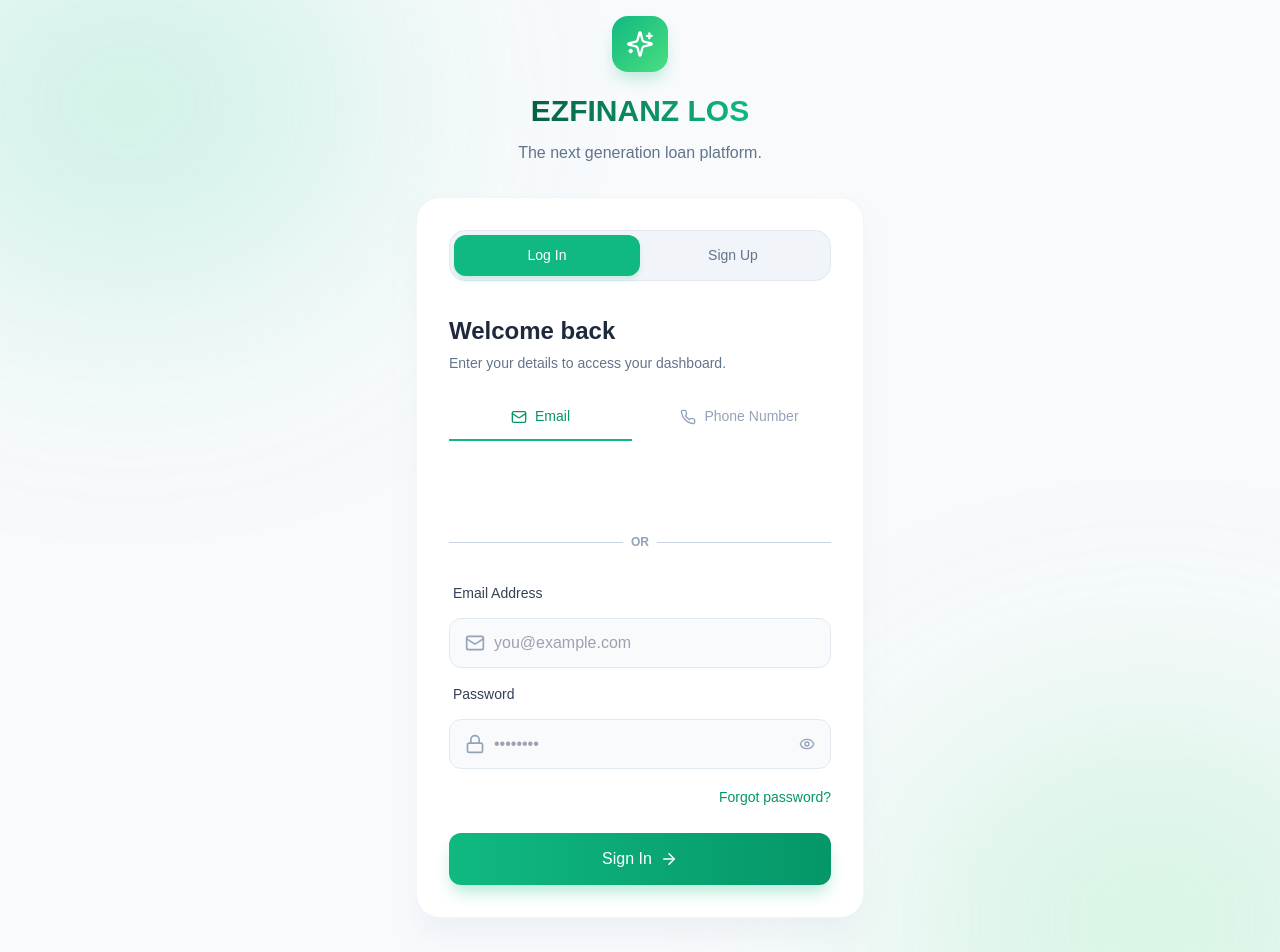
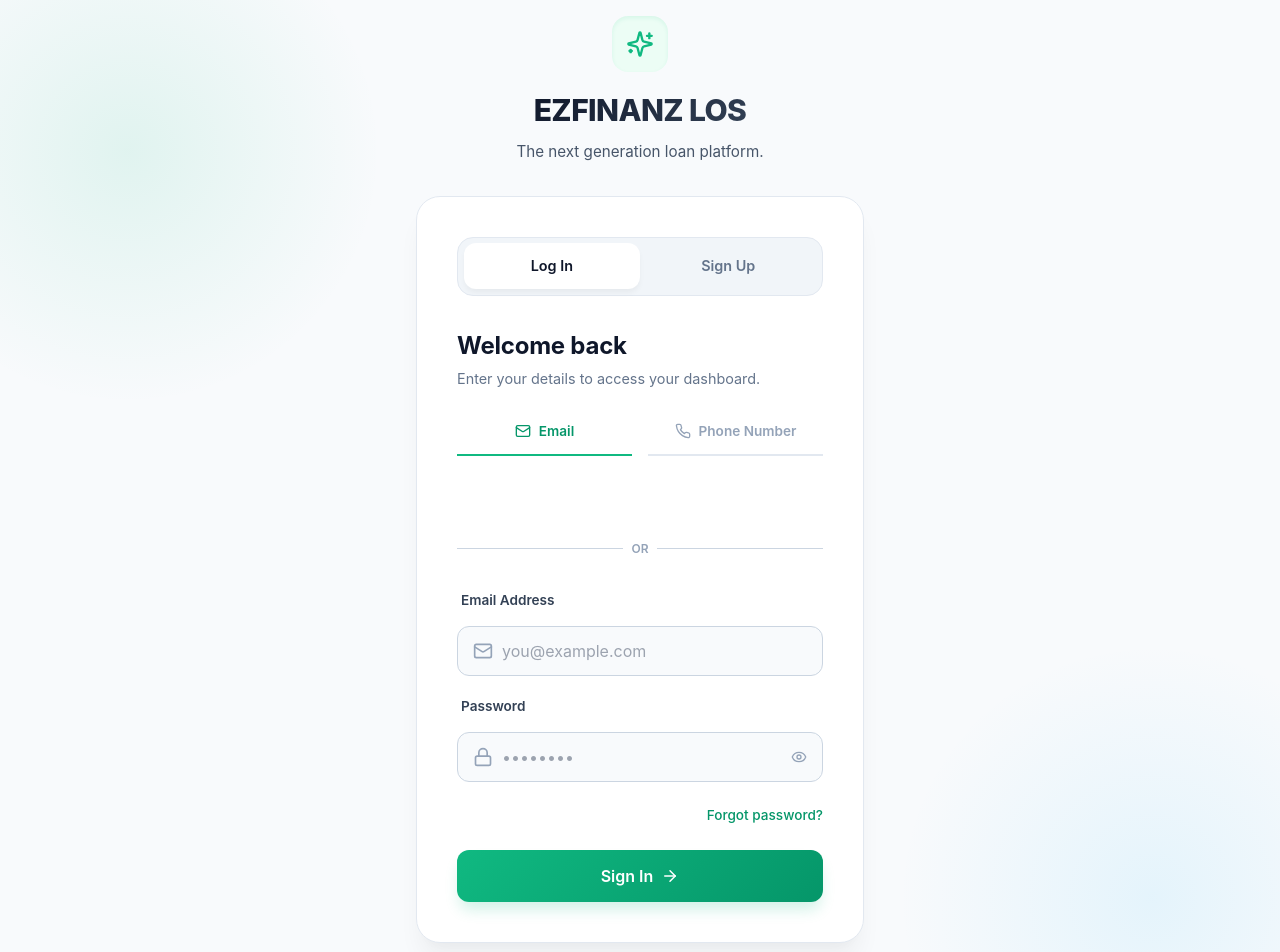
Before and after one commit to vishnu-balineni/ezfinanz-loan-origination-system, a React (Vite) app: page /auth in a window 1280 px wide. Shown: the top 952 px of the page. Built offline with nearby package versions, Linux system fonts and the light colour scheme.

Commit message:
Loginpage changes

```diff
--- a/src/pages/AuthPage.css
+++ b/src/pages/AuthPage.css
@@ -5,8 +5,8 @@
     align-items: center;
     justify-content: center;
     padding: 1rem 2rem;
-    font-family: sans-serif;
-    color: #1e293b;
+    font-family: 'Inter', sans-serif;
+    color: #0f172a;
     position: relative;
     overflow: hidden;
 }
@@ -15,24 +15,24 @@
     position: absolute;
     top: -10%;
     left: -10%;
-    width: 40%;
-    height: 40%;
+    width: 40vw;
+    height: 40vw;
     border-radius: 50%;
-    background-color: rgba(52, 211, 153, 0.2);
-    filter: blur(120px);
+    background: radial-gradient(circle, rgba(16, 185, 129, 0.1) 0%, rgba(255, 255, 255, 0) 70%);
     pointer-events: none;
+    z-index: 1;
 }
 
 .auth-ambient-glow-2 {
     position: absolute;
     bottom: -10%;
     right: -10%;
-    width: 40%;
-    height: 40%;
+    width: 40vw;
+    height: 40vw;
     border-radius: 50%;
-    background-color: rgba(74, 222, 128, 0.2);
-    filter: blur(120px);
+    background: radial-gradient(circle, rgba(56, 189, 248, 0.1) 0%, rgba(255, 255, 255, 0) 70%);
     pointer-events: none;
+    z-index: 1;
 }
 
 .auth-content-wrapper {
@@ -40,6 +40,7 @@
     max-width: 28rem;
     position: relative;
     z-index: 10;
+    animation: fadeUp 0.6s ease-out forwards;
 }
 
 .auth-brand-header {
@@ -53,46 +54,46 @@
 .auth-logo-box {
     width: 3.5rem;
     height: 3.5rem;
-    background: linear-gradient(to bottom right, #10b981, #4ade80);
+    background: #ecfdf5;
     border-radius: 1rem;
     display: flex;
     align-items: center;
     justify-content: center;
     margin-bottom: 1rem;
-    box-shadow: 0 10px 15px -3px rgba(16, 185, 129, 0.25);
-}
-
-.auth-logo-box svg {
-    color: white;
+    box-shadow: inset 0 2px 4px rgba(16, 185, 129, 0.1);
+    color: #10b981;
 }
 
 .auth-title {
     font-size: 1.875rem;
-    font-weight: 700;
-    background: linear-gradient(to right, #065f46, #10b981);
+    font-weight: 800;
+    background: linear-gradient(135deg, #0f172a 0%, #334155 100%);
+    background-clip: text;
     -webkit-background-clip: text;
     -webkit-text-fill-color: transparent;
     margin: 0;
+    letter-spacing: -0.02em;
 }
 
 .auth-subtitle {
-    color: #64748b;
+    color: #475569;
+    font-size: 0.95rem;
     margin-top: 0.5rem;
 }
 
 .auth-card {
     background-color: white;
-    border: 1px solid #f1f5f9;
-    padding: 2rem;
+    border: 1px solid #e2e8f0;
+    padding: 2.5rem;
     border-radius: 1.5rem;
-    box-shadow: 0 20px 25px -5px rgba(226, 232, 240, 0.5);
+    box-shadow: 0 20px 25px -5px rgba(0, 0, 0, 0.05), 0 10px 10px -5px rgba(0, 0, 0, 0.02);
     transition: all 0.3s;
 }
 
 .auth-main-toggle {
     display: flex;
     background-color: #f1f5f9;
-    padding: 0.25rem;
+    padding: 0.35rem;
     border-radius: 1rem;
     margin-bottom: 2rem;
     border: 1px solid #e2e8f0;
@@ -100,20 +101,20 @@
 
 .auth-toggle-btn {
     flex: 1;
-    padding: 0.625rem 0;
+    padding: 0.75rem 0;
     border-radius: 0.75rem;
-    font-size: 0.875rem;
-    font-weight: 500;
-    transition: all 0.5s ease-in-out;
+    font-size: 0.9rem;
+    font-weight: 600;
+    transition: all 0.3s ease-in-out;
     border: none;
     cursor: pointer;
     background: transparent;
 }
 
 .auth-toggle-btn.active {
-    background-color: #10b981;
-    color: white;
-    box-shadow: 0 4px 6px -1px rgba(16, 185, 129, 0.2);
+    background-color: white;
+    color: #0f172a;
+    box-shadow: 0 4px 6px -1px rgba(0, 0, 0, 0.05);
 }
 
 .auth-toggle-btn.inactive {
@@ -122,18 +123,18 @@
 
 .auth-toggle-btn.inactive:hover {
     color: #334155;
-    background-color: rgba(226, 232, 240, 0.5);
 }
 
 .auth-header-text h2 {
     font-size: 1.5rem;
-    font-weight: 600;
+    font-weight: 700;
     margin: 0 0 0.25rem 0;
-    color: #1e293b;
+    color: #0f172a;
+    letter-spacing: -0.01em;
 }
 
 .auth-header-text p {
-    font-size: 0.875rem;
+    font-size: 0.9rem;
     color: #64748b;
     margin: 0 0 2rem 0;
 }
@@ -141,7 +142,7 @@
 .auth-method-tabs {
     display: flex;
     gap: 1rem;
-    margin-bottom: 2rem;
+    margin-bottom: 1.5rem;
 }
 
 .auth-tab-btn {
@@ -151,13 +152,13 @@
     gap: 0.5rem;
     flex: 1;
     padding-bottom: 0.75rem;
-    font-size: 0.875rem;
-    font-weight: 500;
+    font-size: 0.85rem;
+    font-weight: 600;
     border: none;
-    border-bottom: 2px solid transparent;
+    border-bottom: 2px solid #e2e8f0;
     background: transparent;
     cursor: pointer;
-    transition: colors 0.3s;
+    transition: all 0.3s;
     color: #94a3b8;
 }
 
@@ -171,16 +172,16 @@
 }
 
 .form-group {
-    margin-bottom: 1rem;
+    margin-bottom: 1.25rem;
 }
 
 .form-group label {
     display: block;
-    font-size: 0.875rem;
-    font-weight: 500;
+    font-size: 0.85rem;
+    font-weight: 600;
     color: #334155;
     margin-left: 0.25rem;
-    margin-bottom: 0.375rem;
+    margin-bottom: 0.5rem;
 }
 
 .input-wrapper {
@@ -205,9 +206,9 @@
     width: 100%;
     padding: 0.75rem 1rem 0.75rem 2.75rem;
     background-color: #f8fafc;
-    border: 1px solid #e2e8f0;
+    border: 1px solid #cbd5e1;
     border-radius: 0.75rem;
-    color: #1e293b;
+    color: #0f172a;
     font-size: 1rem;
     outline: none;
     box-sizing: border-box;
@@ -215,8 +216,9 @@
 }
 
 .auth-input:focus {
-    box-shadow: 0 0 0 2px rgba(16, 185, 129, 0.3);
+    box-shadow: 0 0 0 3px rgba(16, 185, 129, 0.15);
     border-color: #10b981;
+    background-color: white;
 }
 
 .password-toggle {
@@ -239,23 +241,25 @@
     width: 100%;
     margin-top: 1.5rem;
     padding: 0.875rem;
-    background: linear-gradient(to right, #10b981, #059669);
+    background: linear-gradient(135deg, #10b981 0%, #059669 100%);
     color: white;
-    font-weight: 500;
+    font-weight: 600;
     border: none;
     border-radius: 0.75rem;
-    box-shadow: 0 10px 15px -3px rgba(16, 185, 129, 0.3);
+    box-shadow: 0 10px 15px -3px rgba(16, 185, 129, 0.2);
     display: flex;
     align-items: center;
     justify-content: center;
     gap: 0.5rem;
     cursor: pointer;
     font-size: 1rem;
-    transition: all 0.2s;
+    transition: all 0.3s;
 }
 
 .auth-submit-btn:hover {
-    background: linear-gradient(to right, #34d399, #10b981);
+    background: linear-gradient(135deg, #059669 0%, #047857 100%);
+    box-shadow: 0 10px 20px -3px rgba(16, 185, 129, 0.3);
+    transform: translateY(-1px);
 }
 
 .auth-submit-btn:active {
@@ -263,10 +267,11 @@
 }
 
 .auth-submit-btn:disabled {
-    opacity: 0.5;
+    opacity: 0.6;
     cursor: not-allowed;
     background: #10b981;
     box-shadow: none;
+    transform: none;
 }
 
 .forgot-password {
@@ -277,18 +282,20 @@
 .forgot-password button {
     background: transparent;
     border: none;
-    font-size: 0.875rem;
+    font-size: 0.85rem;
+    font-weight: 500;
     color: #059669;
     cursor: pointer;
 }
 
 .forgot-password button:hover {
     color: #10b981;
+    text-decoration: underline;
 }
 
 .password-rules {
     margin-top: 1rem;
-    font-size: 0.875rem;
+    font-size: 0.85rem;
     color: #64748b;
 }
 
@@ -300,23 +307,34 @@
 }
 
 .rules-header span:first-child {
-    font-weight: 500;
+    font-weight: 600;
 }
 
 .strength-badge {
     font-size: 0.75rem;
-    font-weight: 600;
-    padding: 0.125rem 0.5rem;
+    font-weight: 700;
+    padding: 0.15rem 0.6rem;
     border-radius: 9999px;
 }
 
-.strength-weak { background-color: #fee2e2; color: #b91c1c; }
-.strength-fair { background-color: #fef3c7; color: #b45309; }
-.strength-strong { background-color: #d1fae5; color: #047857; }
+.strength-weak {
+    background-color: #fee2e2;
+    color: #b91c1c;
+}
+
+.strength-fair {
+    background-color: #fef3c7;
+    color: #b45309;
+}
+
+.strength-strong {
+    background-color: #d1fae5;
+    color: #047857;
+}
 
 .strength-bar-container {
     display: flex;
-    height: 0.375rem;
+    height: 0.35rem;
     width: 100%;
     background-color: #f1f5f9;
     border-radius: 9999px;
@@ -326,15 +344,16 @@
 
 .strength-bar {
     height: 100%;
-    transition: all 0.3s;
+    transition: all 0.4s ease;
 }
 
 .rule-item {
     display: flex;
     align-items: center;
     gap: 0.5rem;
-    margin-bottom: 0.25rem;
+    margin-bottom: 0.35rem;
     transition: color 0.3s;
+    font-weight: 500;
 }
 
 .rule-item svg {
@@ -349,81 +368,83 @@
     display: inline-flex;
     align-items: center;
     justify-content: center;
-    width: 3rem;
-    height: 3rem;
+    width: 3.5rem;
+    height: 3.5rem;
     border-radius: 50%;
-    background-color: #d1fae5;
-    color: #059669;
-    margin-bottom: 0.5rem;
+    background-color: #ecfdf5;
+    color: #10b981;
+    margin-bottom: 1rem;
+    box-shadow: inset 0 2px 4px rgba(16, 185, 129, 0.1);
 }
 
 .otp-verification h3 {
-    font-size: 1.125rem;
-    font-weight: 500;
-    color: #1e293b;
+    font-size: 1.25rem;
+    font-weight: 700;
+    color: #0f172a;
     margin: 0 0 0.5rem 0;
 }
 
 .otp-verification p {
-    font-size: 0.875rem;
+    font-size: 0.9rem;
     color: #64748b;
-    margin: 0 0 0.25rem 0;
+    margin: 0 0 0.5rem 0;
 }
 
 .change-number-btn {
     background: transparent;
     border: none;
-    font-size: 0.75rem;
+    font-size: 0.8rem;
     color: #059669;
-    font-weight: 500;
+    font-weight: 600;
     cursor: pointer;
-    margin-bottom: 1.5rem;
+    margin-bottom: 2rem;
 }
 
 .change-number-btn:hover {
     color: #10b981;
+    text-decoration: underline;
 }
 
 .otp-inputs {
     display: flex;
     justify-content: center;
     gap: 0.75rem;
-    margin-bottom: 1.5rem;
+    margin-bottom: 2rem;
 }
 
 .otp-input {
     width: 3.5rem;
-    height: 3.5rem;
+    height: 4rem;
     text-align: center;
-    font-size: 1.25rem;
+    font-size: 1.5rem;
     font-weight: 700;
-    background-color: white;
-    border: 1px solid #e2e8f0;
+    background-color: #f8fafc;
+    border: 1px solid #cbd5e1;
     border-radius: 0.75rem;
-    color: #1e293b;
+    color: #0f172a;
     outline: none;
-    box-shadow: 0 1px 2px 0 rgba(0, 0, 0, 0.05);
     transition: all 0.3s;
 }
 
 .otp-input:focus {
-    box-shadow: 0 0 0 2px rgba(16, 185, 129, 0.3);
+    box-shadow: 0 0 0 3px rgba(16, 185, 129, 0.15);
     border-color: #10b981;
+    background-color: white;
 }
 
 .resend-btn {
     background: transparent;
     border: none;
-    font-size: 0.875rem;
+    font-size: 0.85rem;
     color: #64748b;
-    font-weight: 500;
+    font-weight: 600;
     cursor: pointer;
     transition: color 0.2s;
     margin-bottom: 1.5rem;
 }
 
 .resend-btn:hover:not(:disabled) {
-    color: #334155;
+    color: #0f172a;
 }
 
 .resend-btn:disabled {
@@ -434,26 +455,35 @@
 .auth-footer {
     margin-top: 2rem;
     text-align: center;
-    font-size: 0.75rem;
+    font-size: 0.8rem;
     color: #64748b;
 }
 
 .auth-footer a {
     color: #475569;
-    text-decoration: underline;
-    text-underline-offset: 2px;
+    font-weight: 600;
+    text-decoration: none;
+    border-bottom: 1px solid #cbd5e1;
 }
 
 .auth-footer a:hover {
-    color: #1e293b;
+    color: #0f172a;
+    border-bottom-color: #0f172a;
 }
 
 /* Animations */
-@keyframes fadeIn {
-    from { opacity: 0; transform: translateY(10px); }
-    to { opacity: 1; transform: translateY(0); }
+@keyframes fadeUp {
+    from {
+        opacity: 0;
+        transform: translateY(20px);
+    }
+
+    to {
+        opacity: 1;
+        transform: translateY(0);
+    }
 }
 
 .animate-fade-in {
-    animation: fadeIn 0.5s ease-out forwards;
+    animation: fadeUp 0.4s ease-out forwards;
 }
```
